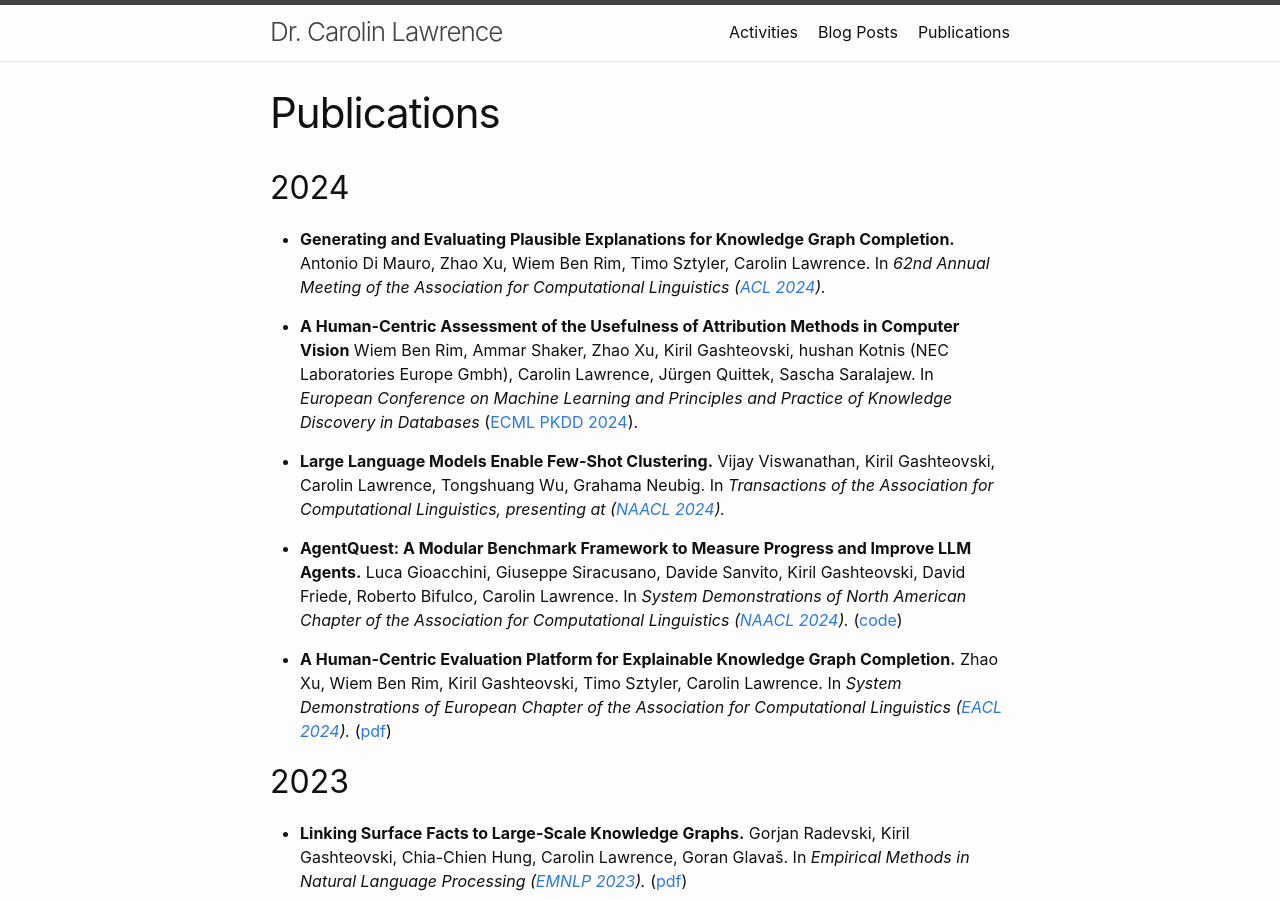
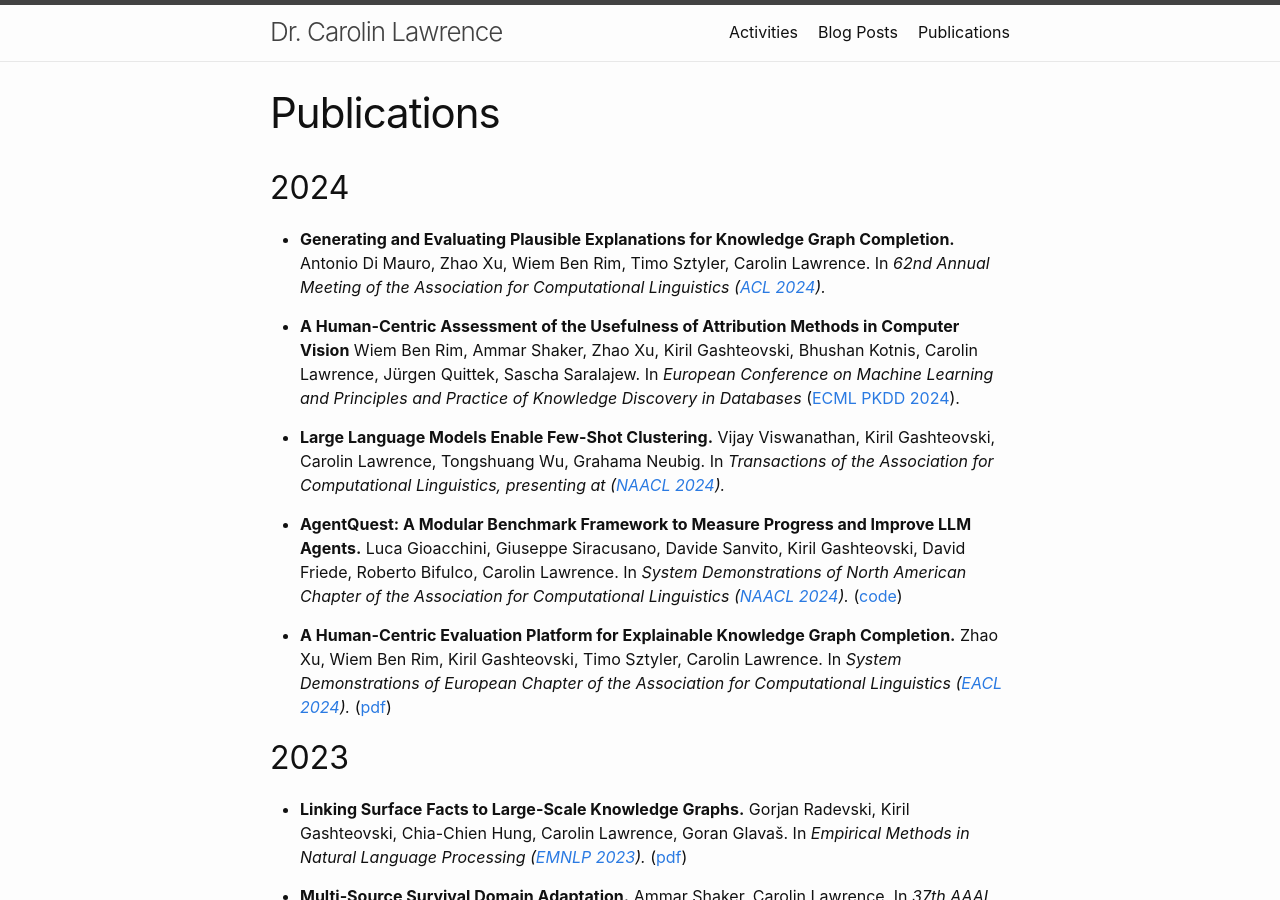
Before and after one commit to carolinlawrence/carolinlawrence.github.io, a Jekyll site: the page built from publications.markdown, in a window 1280 px wide and 900 px high. Built offline with Jekyll 4.4.1, drawn with Linux system fonts in a browser that asks for light colours.

Commit message:
Update publications.markdown

```diff
--- a/publications.markdown
+++ b/publications.markdown
@@ -7,7 +7,7 @@ layout: page
 ## 2024
 <ul>
     <p><li><b>Generating and Evaluating Plausible Explanations for Knowledge Graph Completion.</b> Antonio Di Mauro, Zhao Xu, Wiem Ben Rim, Timo Sztyler, Carolin Lawrence. In <i>62nd Annual Meeting of the Association for Computational Linguistics (<a href="https://2024.aclweb.org/">ACL 2024</a>).</i> </li></p>
-    <p><li><b>A Human-Centric Assessment of the Usefulness of Attribution Methods in Computer Vision</b> Wiem Ben Rim, Ammar Shaker, Zhao Xu, Kiril Gashteovski, hushan Kotnis (NEC Laboratories Europe Gmbh), Carolin Lawrence, Jürgen Quittek, Sascha Saralajew. In <i>European Conference on Machine Learning and Principles and Practice of Knowledge Discovery in Databases</i> (<a href="https://ecmlpkdd.org/2024/">ECML PKDD 2024</a>).</li></p>
+    <p><li><b>A Human-Centric Assessment of the Usefulness of Attribution Methods in Computer Vision</b> Wiem Ben Rim, Ammar Shaker, Zhao Xu, Kiril Gashteovski, Bhushan Kotnis, Carolin Lawrence, Jürgen Quittek, Sascha Saralajew. In <i>European Conference on Machine Learning and Principles and Practice of Knowledge Discovery in Databases</i> (<a href="https://ecmlpkdd.org/2024/">ECML PKDD 2024</a>).</li></p>
     <p><li><b>Large Language Models Enable Few-Shot Clustering.</b> Vijay Viswanathan, Kiril Gashteovski, Carolin Lawrence, Tongshuang Wu, Grahama Neubig. In <i> Transactions of the Association for Computational Linguistics, presenting at (<a href="https://2024.naacl.org/">NAACL 2024</a>).</i> </li></p>
     <p><li><b>AgentQuest: A Modular Benchmark Framework to Measure Progress and Improve LLM Agents.</b> Luca Gioacchini, Giuseppe Siracusano, Davide Sanvito, Kiril Gashteovski, David Friede, Roberto Bifulco, Carolin Lawrence. In <i> System Demonstrations of North American Chapter of the Association for Computational Linguistics (<a href="https://2024.naacl.org/">NAACL 2024</a>).</i> (<a href="https://github.com/nec-research/agentquest">code</a>) </li></p>
     <p><li><b>A Human-Centric Evaluation Platform for Explainable Knowledge Graph Completion.</b> Zhao Xu, Wiem Ben Rim, Kiril Gashteovski, Timo Sztyler, Carolin Lawrence. In <i> System Demonstrations of European Chapter of the Association for Computational Linguistics (<a href="https://2024.eacl.org/">EACL 2024</a>).</i> (<a href="https://aclanthology.org/2024.eacl-demo.3/">pdf</a>) </li></p>
```
